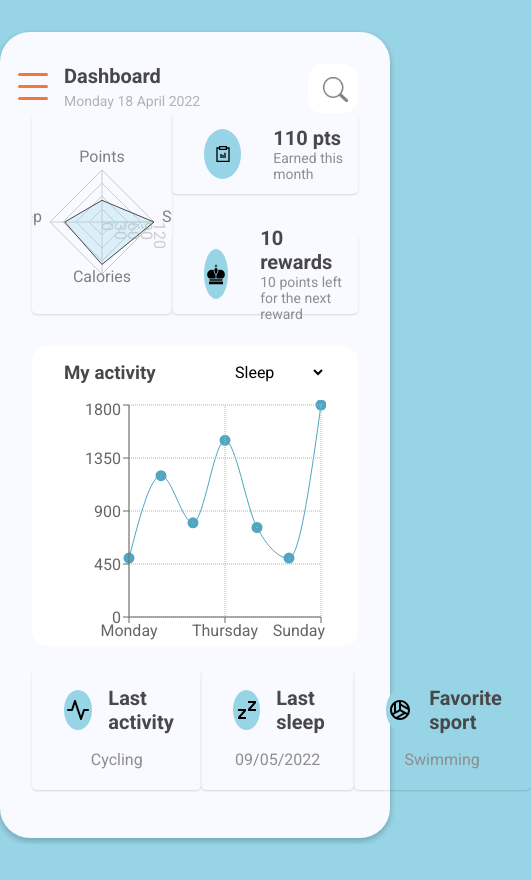
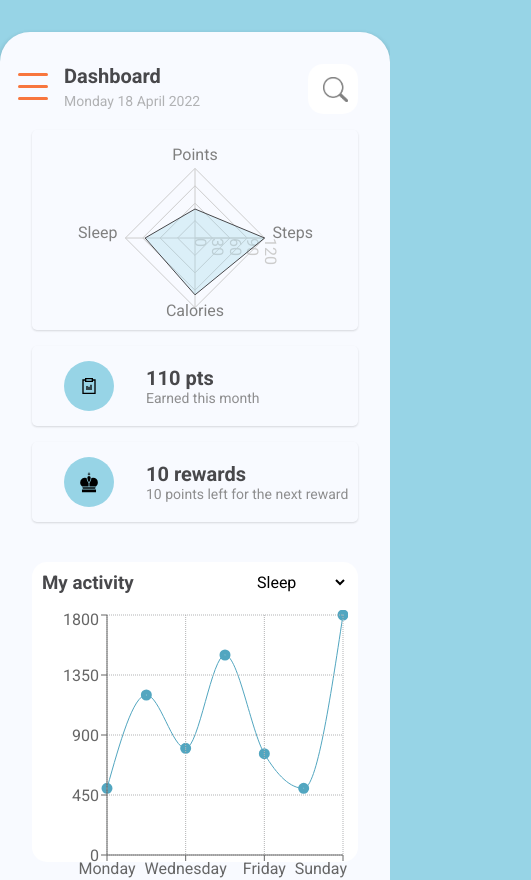
Before and after one commit to Alexandre-Chs/dashboard_tracker_sports, a React (Create React App) app: page /graph in a window 390 px wide. Shown: the top 880 px of the page, 531 px wide, since content can reach past the window. Before the commit the page ends 844 px from the top, so only its background shows below. Built offline with nearby package versions, Linux system fonts and the light colour scheme; the HTML template or start-up script is replaced by a standard one.

Commit message:
final version 1.0

```diff
--- a/package.json
+++ b/package.json
@@ -14,7 +14,6 @@
     "react-moment": "^1.1.2",
     "react-router-dom": "^6.3.0",
     "react-scripts": "5.0.1",
-    "react-toastify": "^9.0.1",
     "recharts": "^2.1.9",
     "web-vitals": "^2.1.4"
   },
--- a/src/components/Home/Modal.js
+++ b/src/components/Home/Modal.js
@@ -1,7 +1,5 @@
-import React, { useContext, useEffect } from "react";
+import React, { useContext} from "react";
 import { MyContext } from "../../App";
-import { ToastContainer, toast } from 'react-toastify';
-import 'react-toastify/dist/ReactToastify.css';
 
 // IMPORT FROM DAILYTASK
 const Modal = ({ calories, steps, sleep, visible, notShow }) => {
@@ -9,9 +7,6 @@ const Modal = ({ calories, steps, sleep, visible, notShow }) => {
   const newDataSteps = [...context.steps];
   const newDataCalories = [...context.calories];
   const newDataSleep = [...context.sleep];
-
-  const notify = () => toast("Wow so easy!");
-
 
   const handleInputSteps = (e) => {
     const numberSteps = Number(e.target.value);
@@ -28,7 +23,7 @@ const Modal = ({ calories, steps, sleep, visible, notShow }) => {
   };
 
   return visible && steps ? (
-    <div className="modal">
+    <div className="modal" >
       <div className="container_modal">
         <div className="enter_steps_count">
           <label>Enter how many steps you have walked today</label>
@@ -48,7 +43,6 @@ const Modal = ({ calories, steps, sleep, visible, notShow }) => {
           </p>
         </div>
       </div>
-      <ToastContainer />
     </div>
   ) : visible && calories ? (
     <div className="modal">
--- a/src/styles/graph.css
+++ b/src/styles/graph.css
@@ -79,8 +79,6 @@
   height: 120px;
 }
 
-
-
 .box_bottom_informations {
   display: flex;
   flex-direction: column;
@@ -97,7 +95,7 @@
 .header_text_bottom_informations p {
   font-size: 20px;
   font-weight: 700;
-    color: var(--main-color-black)
+  color: var(--main-color-black);
 }
 
 .textContent_bottom_informations {
@@ -131,9 +129,56 @@
   flex-direction: column;
 }
 
-
-@media screen and (max-width: 1000px) {
+@media screen and (max-width: 1075px) {
   .container_graph {
     flex: 1;
   }
+
+  .topcharts_informations {
+    margin-top: 1rem;
   }
+}
+
+@media screen and (max-width: 770px) {
+  .topcharts_informations {
+    flex-direction: column;
+    align-items: center;
+    justify-content: center;
+  }
+
+  .box {
+    width: 100%;
+    margin-bottom: 1rem;
+  }
+
+  .box1 {
+    width: 80%;
+  }
+  .box2 {
+    width: 80%;
+  }
+
+  .cardsInformations {
+    justify-content: flex-start;
+  }
+
+  .bottom_content {
+    flex-direction: column;
+    width: 80%;
+    margin: 0 auto;
+  }
+}
+
+/* MEDIA FOR LITTLE MOBILE */
+@media screen and (max-width: 565px) {
+  .box1 {
+    width: 100%;
+  }
+  .box2 {
+    width: 100%;
+  }
+
+  .bottom_content {
+    width: 100%;
+  }
+}
--- a/src/styles/home.css
+++ b/src/styles/home.css
@@ -755,6 +755,28 @@ select {
 
   .dailyTasks_home {
     height: auto;
-    width: 90%;
+  }
+
+  .description_home {
+    margin-top: 2rem;
+  }
+  /* CHANGE WIDTH DAILY TASKS */
+  .card_steps_dailytask {
+    width: 100%;
+    height: 100px;
+    margin-bottom: 10px;
+  }
+
+  /* CHARTS */
+  .charts {
+    margin-top: 1rem;
+    padding: 10px;
+    margin-bottom: 2rem;
+  }
+
+  /* MODAL */
+  .container_modal {
+    width: 350px;
+    height: 200px;
   }
 }
--- a/src/styles/settings.css
+++ b/src/styles/settings.css
@@ -23,10 +23,10 @@
   letter-spacing: 3px;
 }
 
-.users_settings #paragraph_settings{
+.users_settings #paragraph_settings {
   font-size: 16px;
   color: var(--content-color-text--dark);
-    padding-top: .5rem;
+  padding-top: 0.5rem;
 }
 
 /****** INPUT ******/
@@ -48,7 +48,7 @@
   border: 1px solid var(--main-bg-color-blue);
   padding: 5px 10px;
   border-radius: 7px;
-    color: #FFFFFF;
+  color: #ffffff;
   cursor: pointer;
   margin: 0 1rem;
 }
@@ -76,8 +76,47 @@
 }
 
 @media screen and (max-width: 1000px) {
+  .input_settings {
+    flex-direction: column;
+    align-items: center;
+    justify-content: center;
+  }
+
   .container_settings {
     flex: 1;
+    overflow: hidden;
+    height: 650px;
   }
 
+  .input_settings input {
+    width: 400px;
   }
+
+  .input_settings button {
+    width: 400px;
+    margin: 0;
+    margin-top: 10px;
+  }
+
+  .label_settings_password {
+    flex-direction: column;
+  }
+
+  .label_settings_password input {
+      margin: 0;
+    margin-top: 10px;
+  }
+}
+
+/* LITTLE MOBILE */
+@media screen and (max-width: 706px) {
+  .input_settings input {
+    width: 250px;
+  }
+
+  .input_settings button {
+    width: 250px;
+    margin: 0;
+    margin-top: 10px;
+  }
+}
--- a/src/styles/timer.css
+++ b/src/styles/timer.css
@@ -69,7 +69,6 @@
   margin-top: 3rem;
 }
 
-
 .circleSVG {
   display: inline-block;
   vertical-align: middle;
@@ -79,24 +78,37 @@
   z-index: 1;
 }
 
-  circle{
+circle {
   stroke-width: 5px;
   fill: transparent;
   stroke-linecap: round;
 }
 
-  #circle1{
+#circle1 {
   stroke: #97d4e6;
 }
 
-  #circle2{
-    stroke:#f8763d;
+#circle2 {
+  stroke: #f8763d;
   transition: 1s linear;
 }
 
 @media screen and (max-width: 1000px) {
-
   .container_timer {
     flex: 1;
+    margin-bottom: 14rem;
+    overflow: hidden;
+  }
+
+  .container_timer .dashboard {
+    margin-bottom: 4rem;
+  }
+
+  #circle1 {
+    stroke: transparent;
+  }
+
+  #circle2 {
+    stroke: transparent;
   }
 }
```
Also changed, not shown: 1 other file (tests, documents, lock files or other folders). Lines whose indentation alone changed are shown as unchanged.
